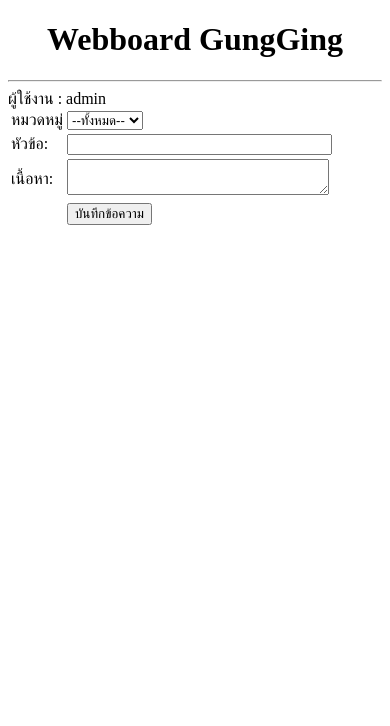
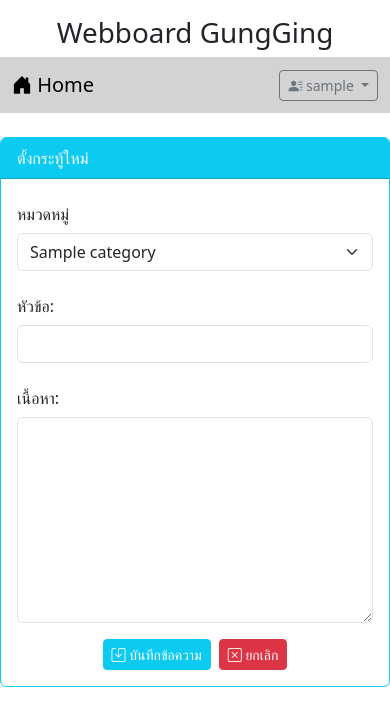
Before and after one commit to kanokpich18/Webboard_ECT_Web, a PHP site: page /newpost.php in a window 390 px wide. Shown: the top 726 px of the page. Run offline with PHP 8.4, Linux system fonts and the light colour scheme; the visitor is signed in with stand-in values (Sample User, id 1); tables that the repository leaves empty hold one stand-in row (values such as "Sample post").

Commit message:
Work9
Work9

```diff
--- a/newpost.php
+++ b/newpost.php
@@ -10,28 +10,64 @@
 <head>
     <meta charset="UTF-8">
     <meta name="viewport" content="width=device-width, initial-scale=1.0">
+    <link rel="stylesheet" href="bootstrap-5.3.2-dist/css/bootstrap.min.css">
+    <script src="bootstrap-5.3.2-dist/js/bootstrap.bundle.min.js"></script>
+    <link rel="stylesheet" href="https://cdn.jsdelivr.net/npm/bootstrap-icons@1.11.3/font/bootstrap-icons.min.css">
+
     <title>Newpost</title>
 </head>
 <body>
-<h1 style="text-align: center;">Webboard GungGing</h1>
-    <hr>
-        ผู้ใช้งาน : <?php echo $_SESSION['username'];?>
-        <form>
-        <table>
-        <tr><td>หมวดหมู่</td>
-    <td>
-    <select >
-            <option value="all">--ทั้งหมด--</option>
-            <option value="general">เรื่องทั่วไป</option>
-            <option value="study">เรื่องเรียน</option>
-        </select>
-    </td></tr>
+    <div>
+        <h1 style="text-align: center;" class="mt-3">Webboard GungGing</h1>
+        <?php include "nav.php" ?>
+        <div class="row mt-4">
+            <div class="col-lg-3 col-md-2 col-sm-1"></div>
+            <div class="col-lg-6 col-md-8 col-sm-10">
+                <div class="card border-info">
+                    <div class="card-header bg-info text-white">ตั้งกระทู้ใหม่</div>
+                    <div class="card-body">
+                        <form action="newpost_save.php" method="post">
+                            <div class="row">
+                                <label class="col-lg-3 col-form-label">หมวดหมู่</label>
+                                <div class="col-lg-9">
+                                    <select name="category" class="form-select">
+                                        <?php
+                                        $conn=new PDO("mysql:host=localhost;dbname=webboard;charset=utf8","root","");
+                                        $sql="SELECT * FROM category";
+                                        foreach($conn->query($sql) as $row){
+                                            echo"<option value=$row[id]>$row[name]</option>";
+                                        }
+                                        $conn=null;
 
-    <tr><td>หัวข้อ:</td><td><input type="text" size="30" required></td></tr>
-    <tr><td>เนื้อหา:</td><td><textarea  cols="30" rows="2"></textarea></td></tr>
-    <tr><td></td><td><input type="submit" value="บันทึกข้อความ"></td></td></tr>
-
-        </table>
-        </form>
+                                        ?>
+                                    </select>
+                                </div>
+                            </div>
+                            <div class="row mt-3">
+                            <label class="col-lg-3 col-form-label">หัวข้อ:</label>
+                            <div class="col-lg-9">
+                                <input type="text" name="topic" class="form-control" required>
+                            </div>
+                            </div>
+                            <div class="row mt-3">
+                            <label class="col-lg-3 col-form-label">เนื้อหา:</label>
+                            <div class="col-lg-9">
+                                <textarea name="comment" rows="8" class="form-control" required></textarea>
+                            </div>
+                            </div>
+                            <div class="row mt-3">
+                                <div class="col-lg-12 d-flex justify-content-center">
+                                 <button type="submit" class="btn btn-info btn-sm text-white me-2">
+                                    <i class="bi bi-save"></i> บันทึกข้อความ</button>
+                                    <button type="reset" class="btn btn-danger btn-sm"><i class="bi bi-x-square"></i> ยกเลิก</button>
+                                </div>
+                            </div>
+                        </form>
+                    </div>
+                </div>
+            </div>
+            <div class="col-lg-3 col-md-2 col-sm-1"></div>
+        </div>
+</div><br>
 </body>
 </html>
```
Also changed, not shown: index.php (+21 -12 lines), newpost_save.php (added, +14 -0 lines), register.php (+11 -0 lines), register_save.php (+13 -6 lines), verify.php (+11 -30 lines).
